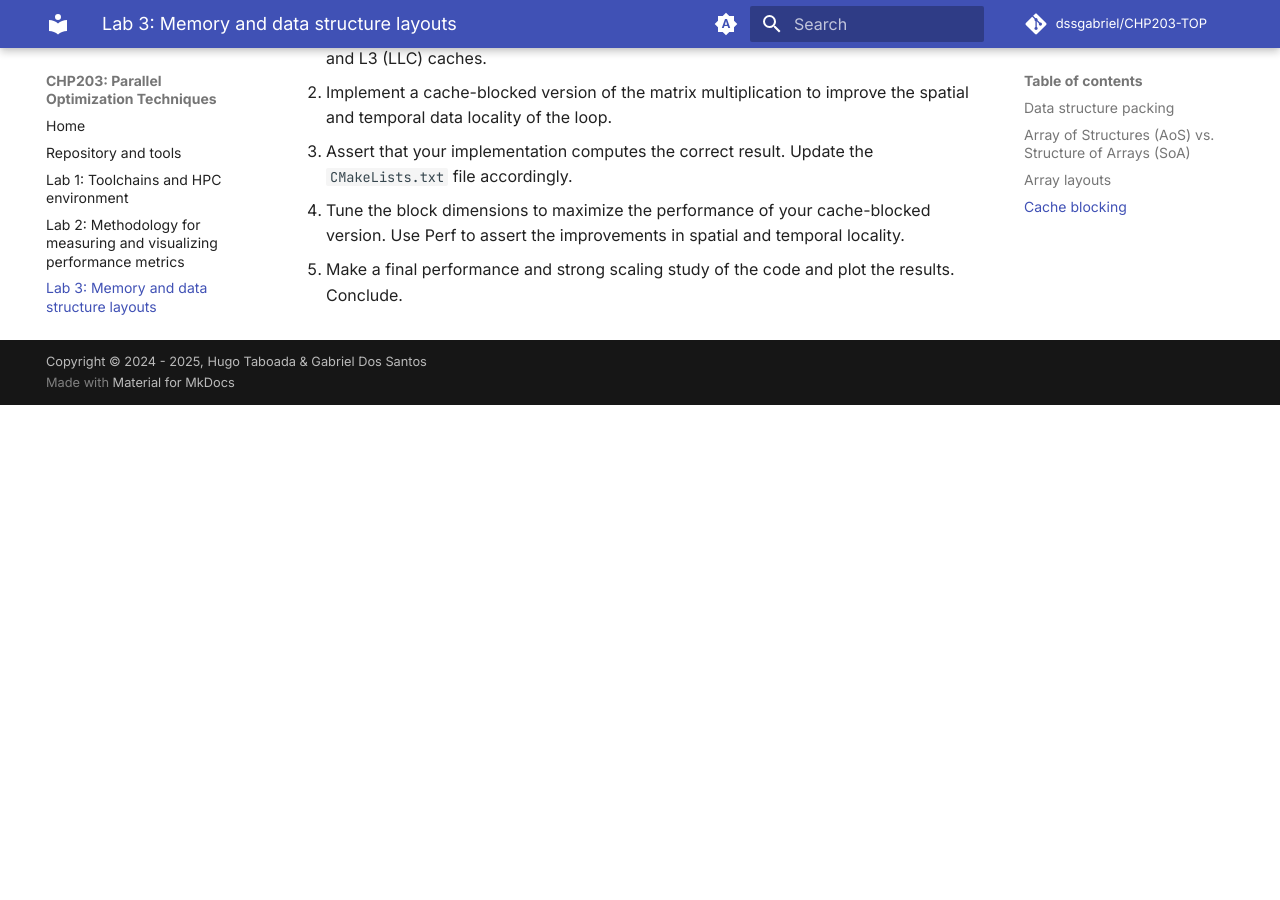
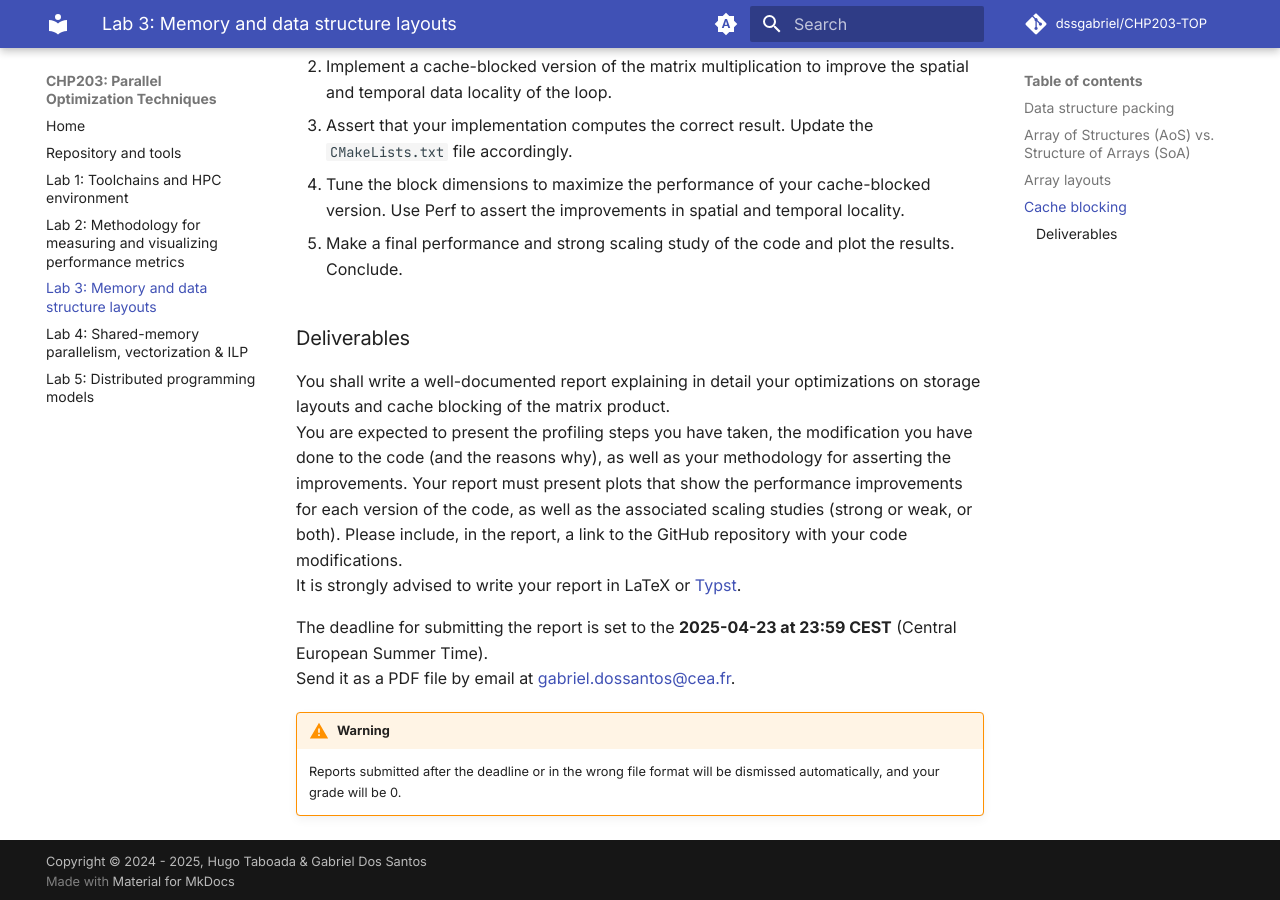
Before and after one commit to dssgabriel/CHP203-TOP, an MkDocs documentation site: the page built from docs/lab3.md, in a window 1280 px wide and 900 px high, scrolled down 1949 px. Built offline with MkDocs 1.6.1 and Material for MkDocs 9.7.7, drawn with Linux system fonts in a browser that asks for light colours; comment, search, counter and statistics services are not loaded; before the commit the page ends 2354 px from its top, so only the background shows below that; some of the changed text lies outside the part shown.

Commit message:
feat(lab3): add `Deliverables` section for lab 3 report
Signed-off-by: Gabriel Dos Santos <gabriel.dossantos@cea.fr>

```diff
--- a/docs/lab3.md
+++ b/docs/lab3.md
@@ -43,7 +43,7 @@
 
 ---
 
-The rest of this lab is your assignment for next week (in groups of two). Your goal is to improve the performance of a
+The rest of this lab is your first lab assignment. Your goal is to improve the performance of a
 naive matrix product by tuning array layout and memory access patterns.
 
 For this exercise, we will rely on [Kokkos](https://kokkos.org/kokkos-core-wiki/index.html) and its [Views](https://kokkos.org/kokkos-core-wiki/ProgrammingGuide/View.html),
@@ -79,3 +79,21 @@
 improvements in spatial and temporal locality.
 
 5. Make a final performance and strong scaling study of the code and plot the results. Conclude.
+
+
+### Deliverables
+
+You shall write a well-documented report explaining in detail your optimizations on storage layouts and cache blocking
+of the matrix product.
+You are expected to present the profiling steps you have taken, the modification you have done to the code (and the
+reasons why), as well as your methodology for asserting the improvements. Your report must present plots that show the
+performance improvements for each version of the code, as well as the associated scaling studies (strong or weak, or
+both). Please include, in the report, a link to the GitHub repository with your code modifications.
+It is strongly advised to write your report in LaTeX or [Typst](https://typst.app/).
+
+The deadline for submitting the report is set to the **2025-04-23 at 23:59 CEST** (Central European Summer Time).
+Send it as a PDF file by email at [gabriel.dossantos@cea.fr](mailto:gabriel.dossantos@cea.fr).
+
+!!! warning
+
+    Reports submitted after the deadline or in the wrong file format will be dismissed automatically, and your grade will be 0.
```
